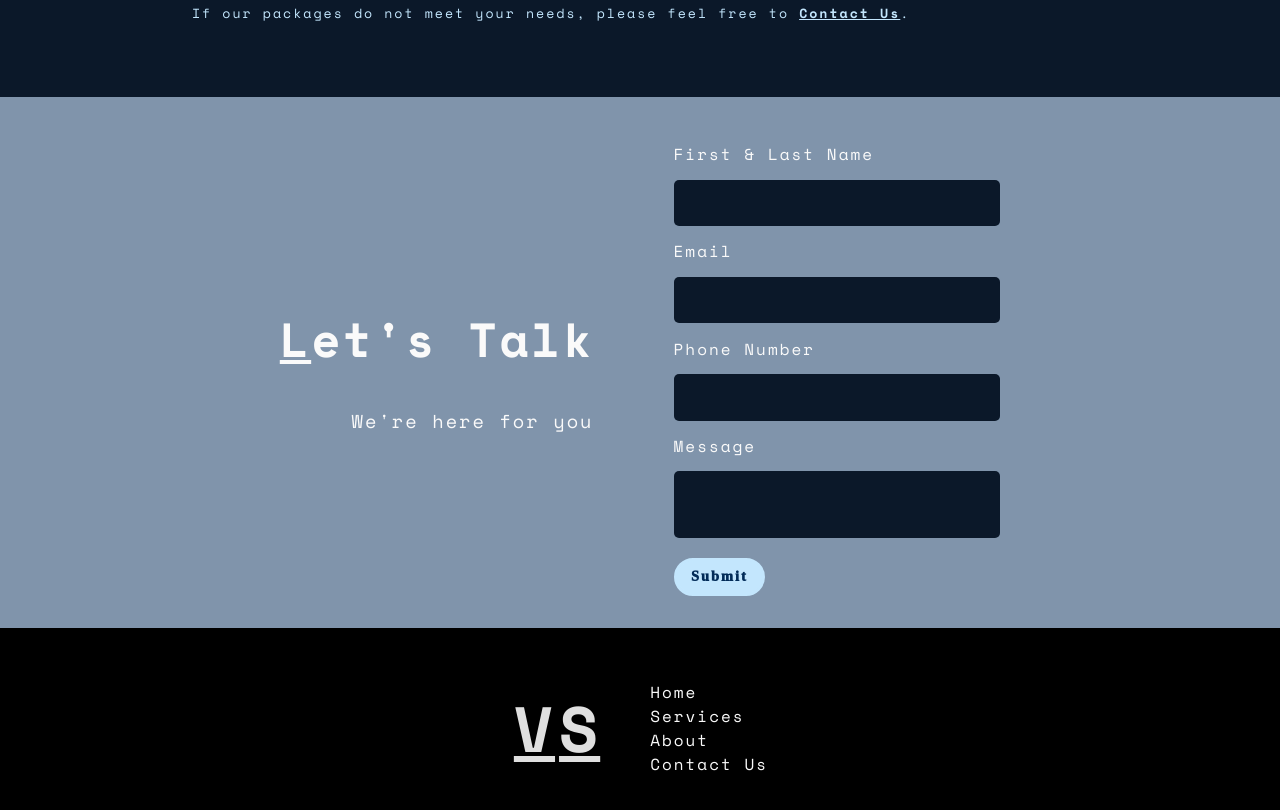
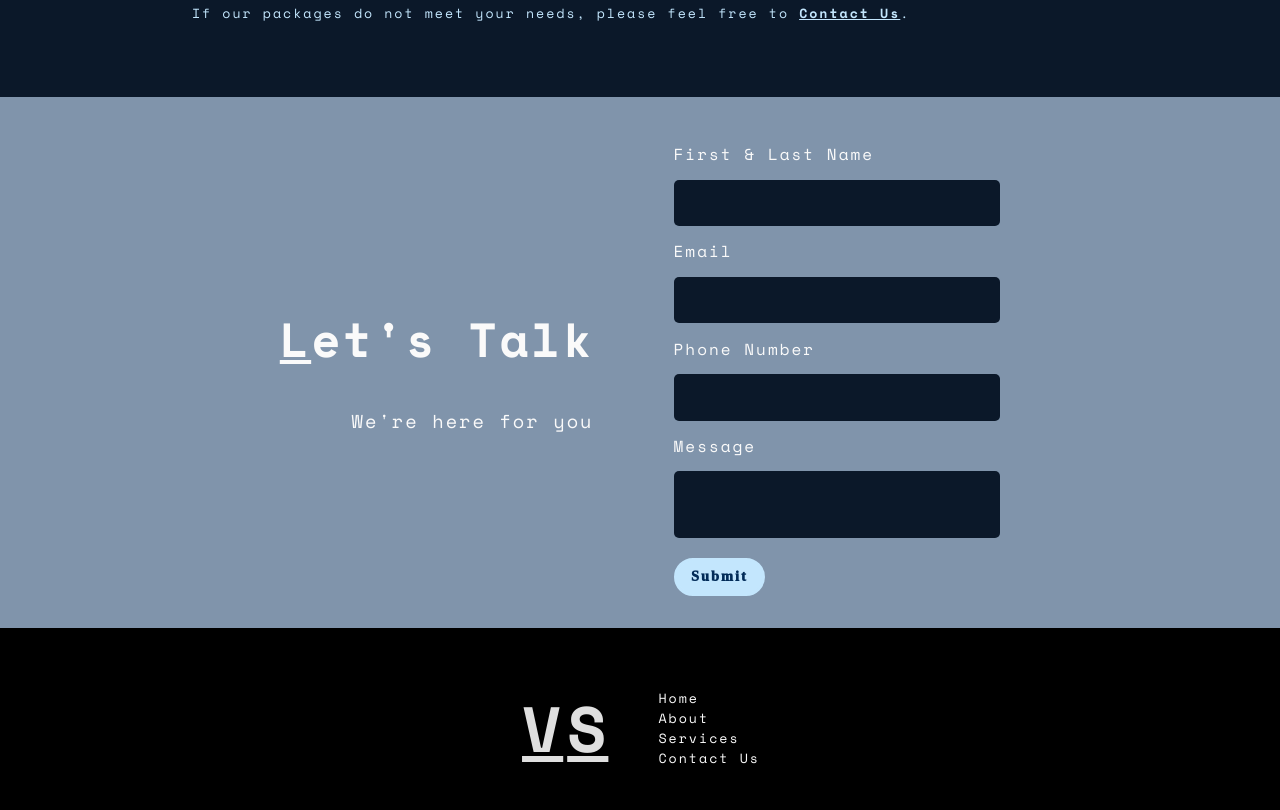
Before and after one commit to Caleb2580/vits, a website: page public/static/home.html in a window 1280 px wide. Shown: the part 2163-2973 px from the top of the page. Drawn offline with nearby package versions, Linux system fonts and the light colour scheme; files that its build step writes are made by us from their sources; files whose address does not match are found by name; a web font is replaced by a local one.

Commit message:
Fixed footer links

```diff
--- a/public/static/home.html
+++ b/public/static/home.html
@@ -141,10 +141,10 @@
     <div class="footer">
         <h1><span class="underlined V">V</span><span class="underlined">S</span></h1>
         <div class="links">
-            <a href="/">Home</a>
-            <a href="Services">Services</a>
-            <a href="About">About</a>
-            <a href="Contact-Us">Contact Us</a>
+            <button onclick="scrollToPage('Home')">Home</button>
+            <button onclick="scrollToPage('About')">About</button>
+            <button onclick="scrollToPage('Services')">Services</button>
+            <button onclick="scrollToPage('Contact Us')">Contact Us</button>
         </div>
     </div>
 
--- a/public/static/styles/home.css
+++ b/public/static/styles/home.css
@@ -415,9 +415,17 @@ body {
     align-items: left;
 }
 
-.footer .links a {
+.footer .links button {
     text-decoration: none;
     color: rgb(250, 250, 250);
+    background-color: transparent;
+    text-align: left;
+    border: none;
+    font-family: 'Space Mono';
+    padding: 0;
+    margin: 0;
+    letter-spacing: 2px;
+    cursor: pointer;
 }
 
 @media screen and (max-width: 1000px) {
```
